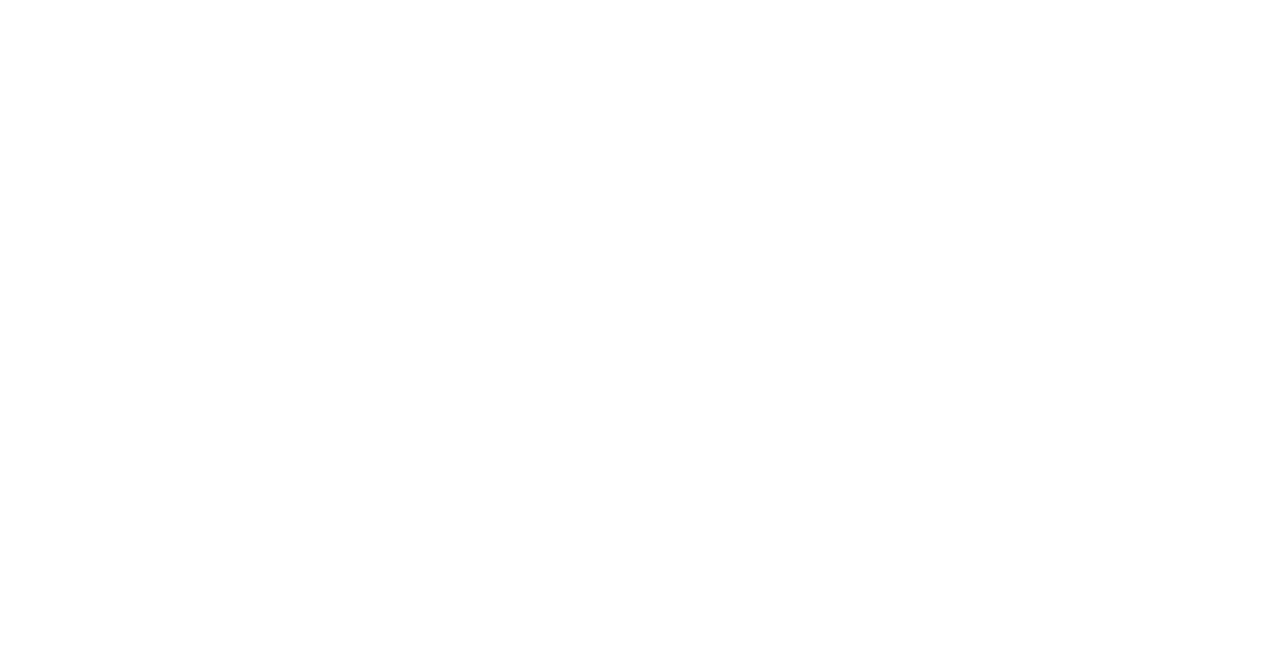
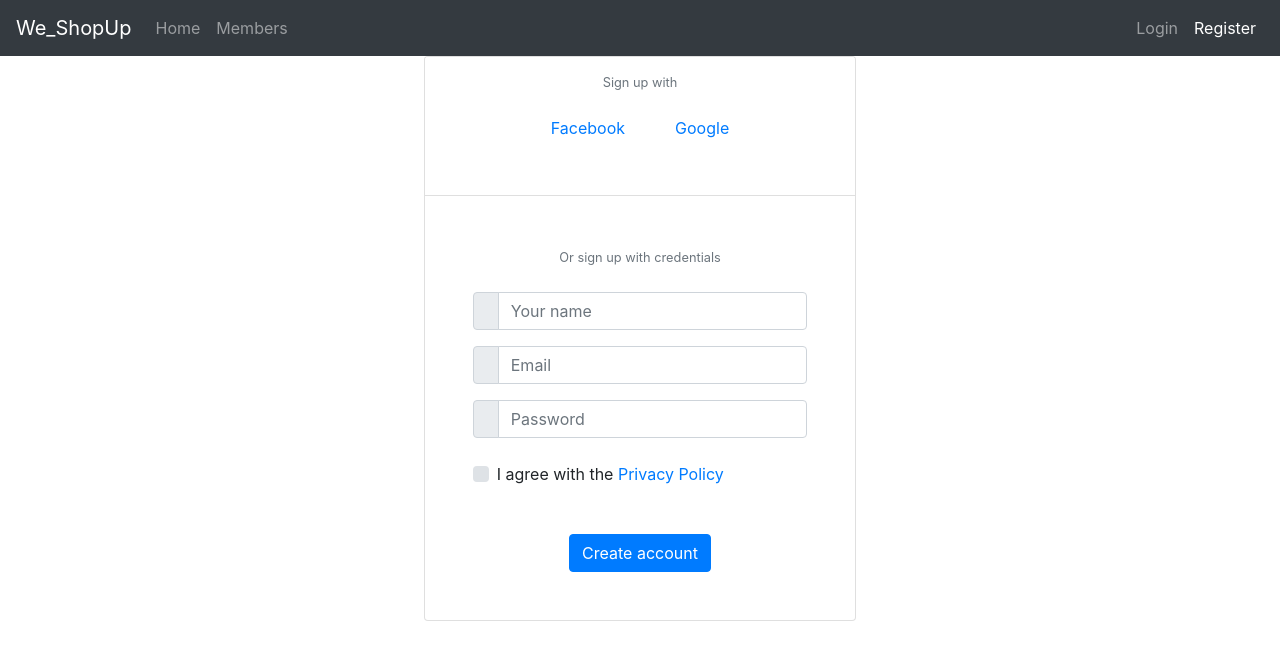
Before and after one commit to oumayma-boubaker1/we-shop-up, an Angular app in the folder front/: page /register in a window 1280 px wide. Shown: the top 660 px of the page. Built offline with nearby package versions, Linux system fonts and the light colour scheme.

Commit message:
formulaire

```diff
--- a/front/src/app/login/login.component.html
+++ b/front/src/app/login/login.component.html
@@ -1,32 +1,93 @@
-<div class="py-5">
-  <div class="row">
-    <div class="col-md-6 mx-auto">
-      <span class="anchor" id="formLogin"></span>
 
-      <!-- form card login -->
-      <div class="card rounded-0">
-        <div class="card-header">
-          <h3 class="mb-0">Login</h3>
+  <section class="section section-shaped section-lg">
+
+    <div class="container pt-lg-md">
+      <div class="row justify-content-center">
+        <div class="col-lg-5">
+          <div class="card ">
+            <div class="card-header bg-white pb-5">
+              <div class="text-muted text-center mb-3">
+                <small>Sign in with</small>
               </div>
-        <div class="card-body">
-          <form class="form">
-            <div class="form-group">
-              <label for="uname1">Username</label>
-              <input type="text" class="form-control rounded-0" [(ngModel)]="loginUserData.email name="email" required>
+
+              <div class="btn-wrapper text-center">
+                <a href="javascript:void(0)" class="btn btn-neutral btn-icon">
+
+                  <span class="btn-inner--text">Github</span>
+                </a>
+                <a href="javascript:void(0)" class="btn btn-neutral btn-icon">
+
+                  <span class="btn-inner--text">Google</span>
+                </a>
               </div>
-            <div class="form-group">
-              <label>Password</label>
-              <input type="password" class="form-control rounded-0" [(ngModel)]="loginUserData.password name="password" required>
             </div>
-            <button type="button" (click)="loginUser()" class="btn btn-success float-right">Login</button>
-          </form>
+            <div class="card-body px-lg-5 py-lg-5">
+              <div class="text-center text-muted mb-4">
+                <small>Or sign in with credentials</small>
               </div>
-        <!--/card-block-->
+                             <form   role="form"  #f="ngForm" (ngSubmit)="loginUser(f)">
+                            <div class="form-group mb-3" [ngClass]="{'focused':focus===true}">
+                              <div class="input-group input-group-alternative">
+                                <div class="input-group-prepend">
+                                  <span class="input-group-text"><i class="ni ni-email-83"></i></span>
                                 </div>
-      <!-- /form card login -->
+                                <!--   <input type="text" class="form-control rounded-0" [(ngModel)]="loginUserData.email" name="email" required> -->
 
-    </div>
+                                <input ngModel ="registerUserData.email" name="email" #email="ngModel" type="email" class="form-control" placeholder="Email" required email  (focus)="focus=true" (blur)="focus=false">
+                                <div class="alert alert-danger" *ngIf="email.touched && email.errors?.required">Email is required</div>
+                                <div class="alert alert-danger" *ngIf="email.touched && email.errors?.email">Your input doesn't match email format</div>
+
+
 
 
                               </div>
                             </div>
+                            <div class="form-group" [ngClass]="{'focused':focus1===true}">
+                              <div class="input-group input-group-alternative">
+                                <div class="input-group-prepend">
+                                  <span class="input-group-text"><i class="ni ni-lock-circle-open"></i></span>
+                                </div>
+
+                                <input ngModel name="password" #password="ngModel" type="password" class="form-control" placeholder="Password"
+                                required minlength="6" (focus)="focus1=true" (blur)="focus1=false">
+                              <div class="alert alert-danger" *ngIf="password.touched && password.errors?.required">Password is required</div>
+                              <div class="alert alert-danger" *ngIf="password.touched && password.errors?.minlength">Password should be 6+
+                                charachters</div>
+
+
+                              </div>
+                            </div>
+                            <div class="custom-control custom-control-alternative custom-checkbox">
+                              <input class="custom-control-input" id=" customCheckLogin" type="checkbox">
+                              <label class="custom-control-label" for=" customCheckLogin">
+                                <span>Remember me</span>
+                              </label>
+                            </div>
+                            <div class="text-center">
+
+
+                              <button type="button" class="btn btn-primary my-4"  >login</button>
+                            </div>
+                          </form>
+                          <br>
+              <div class="alert alert-danger" *ngIf="loginError">
+                {{ loginError }}
+              </div>
+                        </div>
+                      </div>
+                      <div class="row mt-3">
+                        <div class="col-6">
+                          <a href="javascript:void(0)" class="text-light">
+                            <small>Forgot password?</small>
+                          </a>
+                        </div>
+                        <div class="col-6 text-right">
+                          <a href="javascript:void(0)" class="text-light">
+                            <small>Create new account</small>
+                          </a>
+                        </div>
+                      </div>
+                    </div>
+                  </div>
+                </div>
+              </section>
--- a/front/src/app/register/register.component.html
+++ b/front/src/app/register/register.component.html
@@ -1,32 +1,110 @@
-<div class="py-5">
-  <div class="row">
-    <div class="col-md-6 mx-auto">
+
+
+
+
+
+        <main>
+          <section class="section section-shaped section-lg">
             <span class="anchor" id="formLogin"></span>
+            <div class="container pt-lg-md">
+              <div class="row justify-content-center">
+                <div class="col-lg-5">
+                  <div class="card  ">
+                    <div class="card-header bg-white pb-5">
+                      <div class="text-muted text-center mb-3">
+                        <small>Sign up with</small>
+                      </div>
+                      <div class="text-center">
+                        <a href="javascript:void(0)" class="btn btn-neutral btn-icon mr-4">
+                          <span class="btn-inner--icon">
 
-      <!-- form card login -->
-      <div class="card rounded-0">
-        <div class="card-header">
-          <h3 class="mb-0">Register</h3>
+                          </span>
+                          <span class="btn-inner--text">Facebook</span>
+                        </a>
+                        <a href="javascript:void(0)" class="btn btn-neutral btn-icon">
+                          <span class="btn-inner--icon">
+
+                          </span>
+                          <span class="btn-inner--text">Google</span>
+                        </a>
                       </div>
-        <div class="card-body">
-          <form class="form">
-            <div class="form-group">
-              <label for="uname1">Username</label>
-              <input type="text" [(ngModel)]="registerUserData.email name="email" class="form-control rounded-0" required>
                     </div>
-            <div class="form-group">
-              <label>Password</label>
-              <input type="password" [(ngModel)]="registerUserData.password name="password" class="form-control rounded-0"  required>
+                    <div class="card-body px-lg-5 py-lg-5">
+                      <div class="text-center text-muted mb-4">
+                        <small>Or sign up with credentials</small>
                       </div>
-            <button type="button" (click)="registerUser()" class="btn btn-primary float-right">Register</button>
-          </form>
+                      <form role="form" #f="ngForm" (ngSubmit)="registerUser(f)">
+                        <div class="form-group" [ngClass]="{'focused':focus===true}">
+                          <div class="input-group input-group-alternative mb-3">
+                            <div class="input-group-prepend">
+                              <span class="input-group-text"><i class="ni ni-hat-3"></i></span>
                             </div>
-        <!--/card-block-->
-      </div>
-      <!-- /form card login -->
 
-    </div>
+
+                            <input ngModel name="name" #name="ngModel" type="text" class="form-control" placeholder="Your name" required  (focus)="focus=true" (blur)="focus=false">
+                            <div class="alert alert-danger" *ngIf="name.invalid && name.touched">Name is required</div>
+
+
 
 
                           </div>
                         </div>
+                        <div class="form-group" [ngClass]="{'focused':focus1===true}">
+                          <div class="input-group input-group-alternative mb-3">
+                            <div class="input-group-prepend">
+                              <span class="input-group-text"><i class="ni ni-email-83"></i></span>
+                            </div>
+
+
+                            <input ngModel name="email" #email="ngModel" type="email" class="form-control" placeholder="Email" required email (focus)="focus1=true" (blur)="focus1=false">
+                            <div class="alert alert-danger" *ngIf="email.touched && email.errors?.required">Email is required</div>
+                            <div class="alert alert-danger" *ngIf="email.touched && email.errors?.email">Your input doesn't match email format</div>
+
+
+
+
+                          </div>
+                        </div>
+                        <div class="form-group" [ngClass]="{'focused':focus2===true}">
+                          <div class="input-group input-group-alternative">
+                            <div class="input-group-prepend">
+                              <span class="input-group-text"><i class="ni ni-lock-circle-open"></i></span>
+                            </div>
+
+
+
+                            <input ngModel name="password" #password="ngModel" type="password" class="form-control" placeholder="Password"
+                            required minlength="6" (focus)="focus2=true" (blur)="focus2=false">
+                          <div class="alert alert-danger" *ngIf="password.touched && password.errors?.required">Password is required</div>
+                          <div class="alert alert-danger" *ngIf="password.touched && password.errors?.minlength">Password should be 6+
+                            charachters</div>
+
+
+
+
+                          </div>
+                        </div>
+
+                        <div class="row my-4">
+                          <div class="col-12">
+                            <div class="custom-control custom-control-alternative custom-checkbox">
+                              <input class="custom-control-input" id="customCheckRegister" type="checkbox">
+                              <label class="custom-control-label" for="customCheckRegister">
+                                <span>I agree with the
+                                  <a href="javascript:void(0)">Privacy Policy</a>
+                                </span>
+                              </label>
+                            </div>
+                          </div>
+                        </div>
+                        <div class="text-center">
+                          <button type="button" class="btn btn-primary mt-4">Create account</button>
+                        </div>
+                      </form>
+                    </div>
+                  </div>
+                </div>
+              </div>
+            </div>
+          </section>
+        </main>
--- a/front/src/app/register/register.component.ts
+++ b/front/src/app/register/register.component.ts
@@ -8,17 +8,19 @@
   styleUrls: ['./register.component.css']
 })
 export class RegisterComponent implements OnInit {
+  focus;
+  focus1;
+  focus2;
+  errorMessage: string = ''
 
-  registerUserData = {
-
-  }
+  registerUserData = {}
   constructor(private _auth: AuthService,
               private _router: Router) { }
 
   ngOnInit() {
   }
 
-  registerUser() {
+  registerUser(form) {
     this._auth.registerUser(this.registerUserData)
     .subscribe(
       res => {
--- /dev/null
+++ b/front/src/app/user.ts
@@ -0,0 +1,6 @@
+export interface User {
+  email?: string ;
+  name?: string ;
+  address?: string ;
+  password?: string ;
+}
```
Also changed, not shown: front/src/app/login/login.component.ts (+11 -3 lines). Lines whose indentation alone changed are shown as unchanged.
